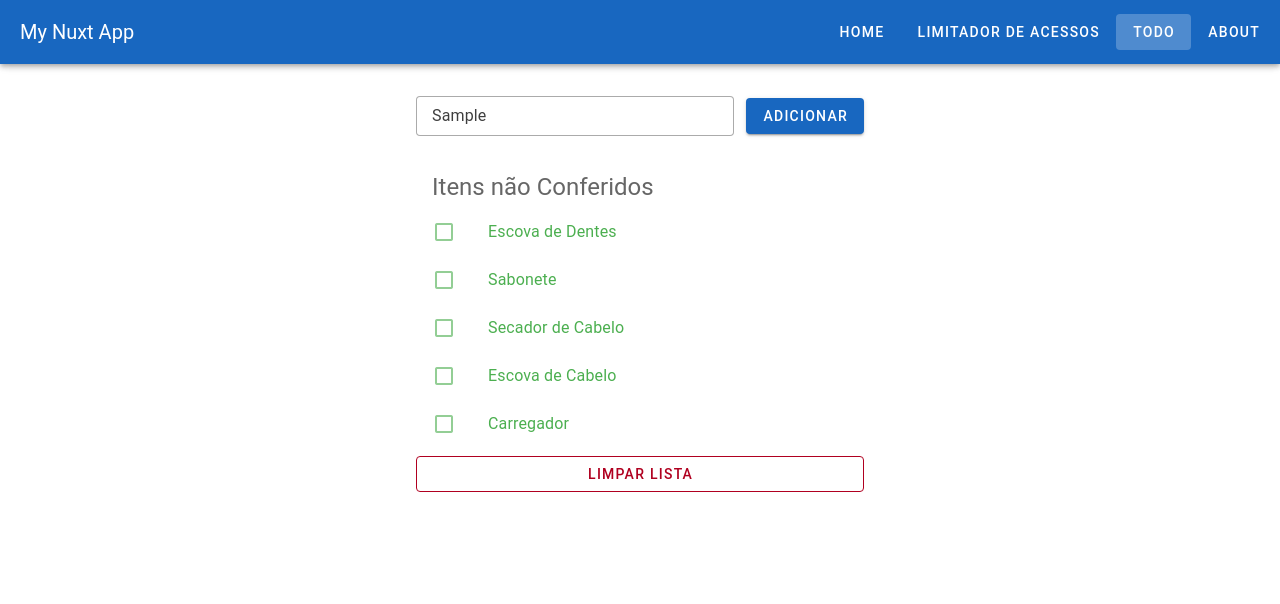
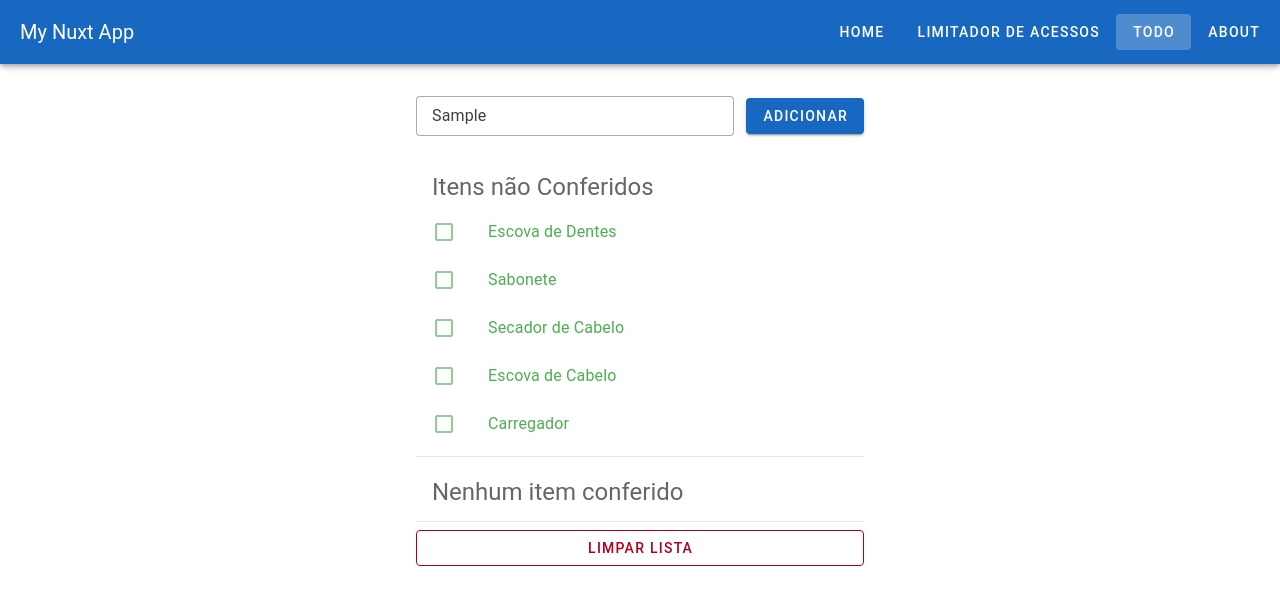
Before and after one commit to betogroo/nuxt-base, a Nuxt app: page /todo in a window 1280 px wide. Both pictures are taken after typing "Sample" into the empty fields and a click on the button "ADICIONAR PADRÃO". Shown: the top 604 px of the page. Built offline with nearby package versions, Linux system fonts and the light colour scheme.

Commit message:
refactor(todo component): not found message on component

```diff
--- a/app/components/TodoList.vue
+++ b/app/components/TodoList.vue
@@ -3,8 +3,9 @@
   interface Props {
     list: List[]
     name: string
+    notFoundMessage?: string
   }
-  defineProps<Props>()
+  const { notFoundMessage = 'Nenhum dado a exibir' } = defineProps<Props>()
 
   const $emit = defineEmits<{
     'item-click': [id: string]
@@ -12,10 +13,12 @@
 </script>
 
 <template>
+  <div>
     <v-list>
       <v-list-subheader>
-      <h1 class="text-h5">{{ name }}</h1>
+        <h1 class="text-h5">{{ list.length ? name : notFoundMessage }}</h1>
       </v-list-subheader>
+      <template v-if="list.length">
         <v-list-item
           v-for="item in list"
           :key="item.name"
@@ -32,5 +35,8 @@
             }}</span>
           </template>
         </v-list-item>
+      </template>
     </v-list>
+    <v-divider class="mb-2" />
+  </div>
 </template>
--- a/app/pages/todo.vue
+++ b/app/pages/todo.vue
@@ -43,20 +43,18 @@
 
     <div v-if="list.length">
       <TodoList
-        v-if="uncheckedList.length"
         :list="uncheckedList"
         name="Itens não Conferidos"
+        not-found-message="Nenhum item a conferir"
         @item-click="toggleCheck"
       />
-      <div v-else>Não há itens a conferir</div>
-      <div v-if="checkedList.length">
-        <v-divider />
       <TodoList
         :list="checkedList"
         name="Itens Conferidos"
+        not-found-message="Nenhum item conferido"
         @item-click="toggleCheck"
       />
-      </div>
+      <div>
         <v-btn
           v-if="!readyToDelete"
           block
@@ -73,6 +71,7 @@
           >Clique novamente para confirmar</v-btn
         >
       </div>
+    </div>
     <div
       v-else
       class="d-flex justify-space-between align-center"
```
Lines whose indentation alone changed are shown as unchanged.
